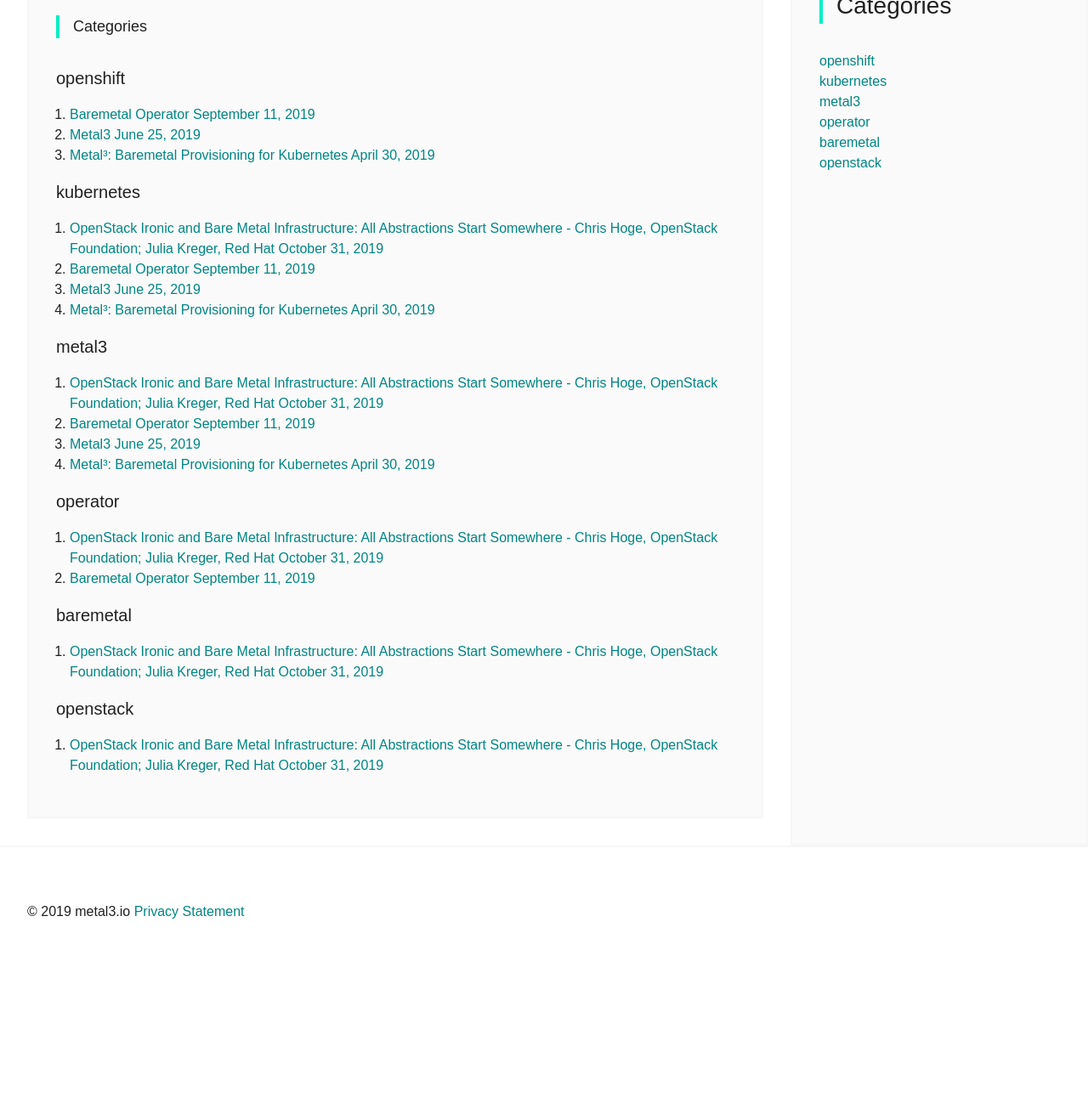
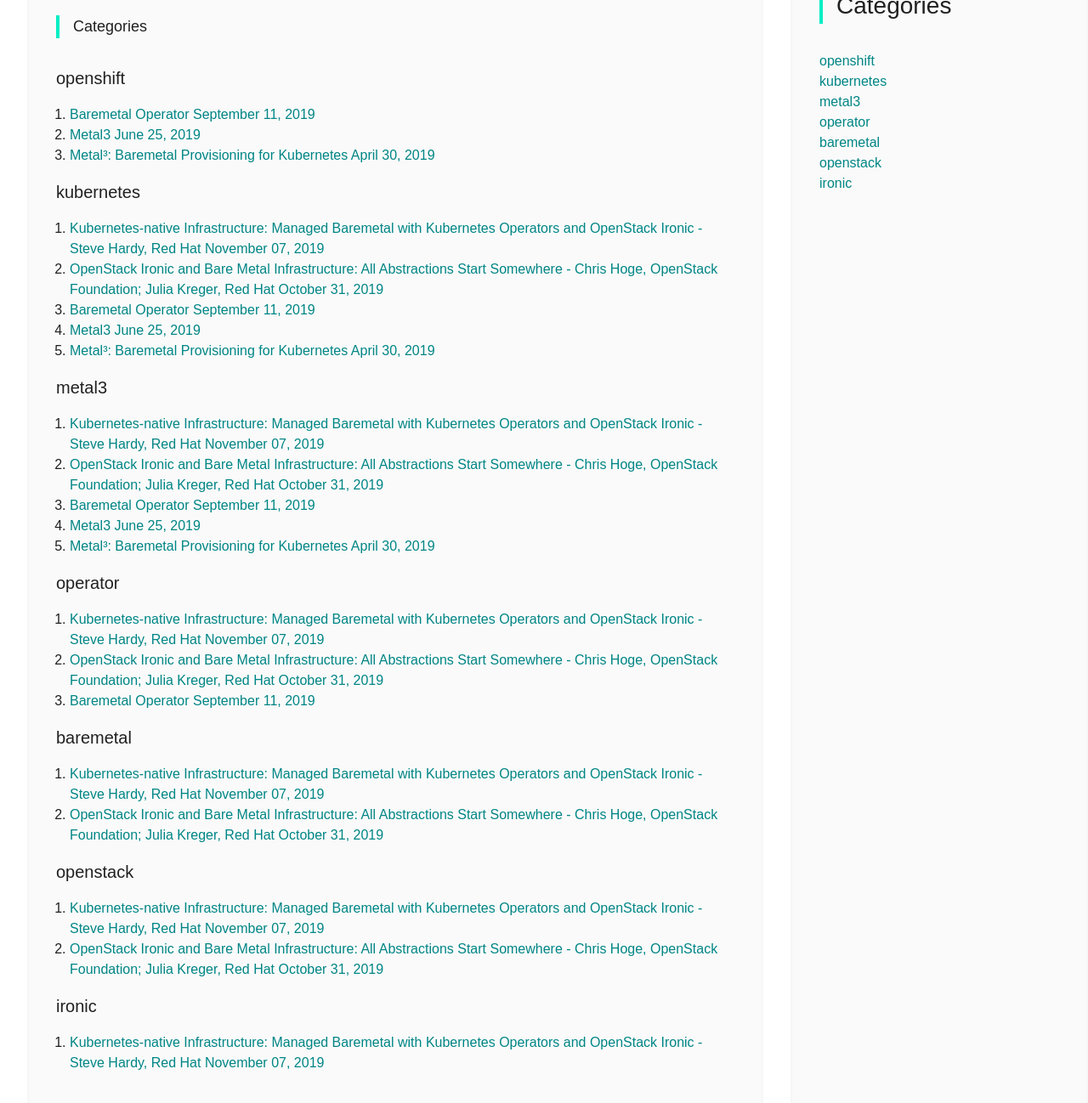
Before and after one commit to metal3-io/metal3-io.github.io, a Jekyll site: the page built from blog/categories.html, in a window 1280 px wide and 1400 px high, scrolled down 427 px. Shown: the top 1298 px of the window at 85% size. Built offline with Jekyll 4.4.1, drawn with Linux system fonts in a browser that asks for light colours; before the commit the page ends 1576 px from its top, so only the background shows below that.

Commit message:
Video blogpost about the kni managed baremetal talk at Red Hat summit 2019 (#106)
* blogpost Kubernetes-native_Infrastructure-Managed_Baremetal_with_Kubernetes_Operators_and_OpenStack_Ironic
* adding shardy link to gh
* steve's fixes
* adding steve's blog

Signed-off-by: Pedro Ibáñez <pedro@redhat.com>

```diff
--- /dev/null
+++ b/_posts/2019-11-07-Kubernetes-native_Infrastructure-Managed_Baremetal_with_Kubernetes_Operators_and_OpenStack_Ironic.md
@@ -0,0 +1,24 @@
+---
+title: "Kubernetes-native Infrastructure: Managed Baremetal with Kubernetes Operators and OpenStack Ironic - Steve Hardy, Red Hat"
+date: 2019-11-07T13:02:00+02:00
+draft: false
+categories: ["kubernetes", "metal3", "operator", "baremetal", "openstack", "ironic"]
+author: Pedro Ibáñez Requena
+---
+
+## Conference talk: Open Infrastructure Days UK 2019; Kubernetes-native Infrastructure: Managed Baremetal with Kubernetes Operators and OpenStack Ironic - Steve Hardy, Red Hat
+
+In this session you can hear about a new effort to enable baremetal Kubernetes deployments using native interfaces, and in particular the Kubernetes Operator framework, combined with OpenStack Ironic.
+
+This approach aims to seamlessly integrate your infrastructure with your workloads, including baremetal servers, storage and container/VM workloads.  All this can be achieved using kubernetes native applications, combined with existing, proven deployment and storage tooling.
+
+In this talk we cover the options around Kubernetes deployments today, the specific approach taken by the new Kubernetes-native "Metalkube" project, and the status/roadmap of this new community effort.
+
+
+## Speakers
+[Steve Hardy](http://hardysteven.blogspot.com) is Senior Principal Software Engineer at Red Hat, currently involved in kubernetes/OpenShift deployment and architecture. He is also an active member of the OpenStack community, and has been a project team lead of both the Heat (orchestration) and TripleO (deployment) projects.
+
+
+## References
+
+* [Open Infrastructure Days UK 2019, Kubernetes-native Infrastructure: Managed Baremetal with Kubernetes Operators and OpenStack Ironic - Steve Hardy, Red Hat](https://openinfradays.sched.com/event/KMyE)
```
Also changed, not shown: _includes/docs.md (+1 -1 lines).
